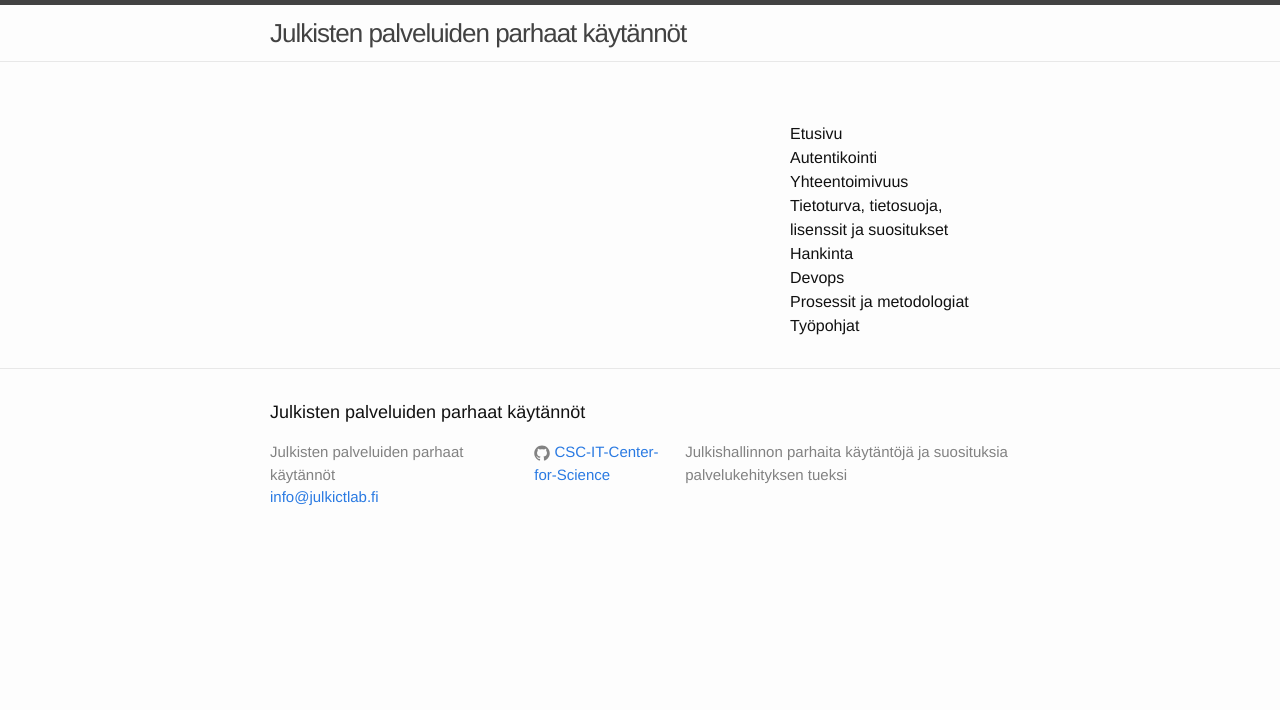
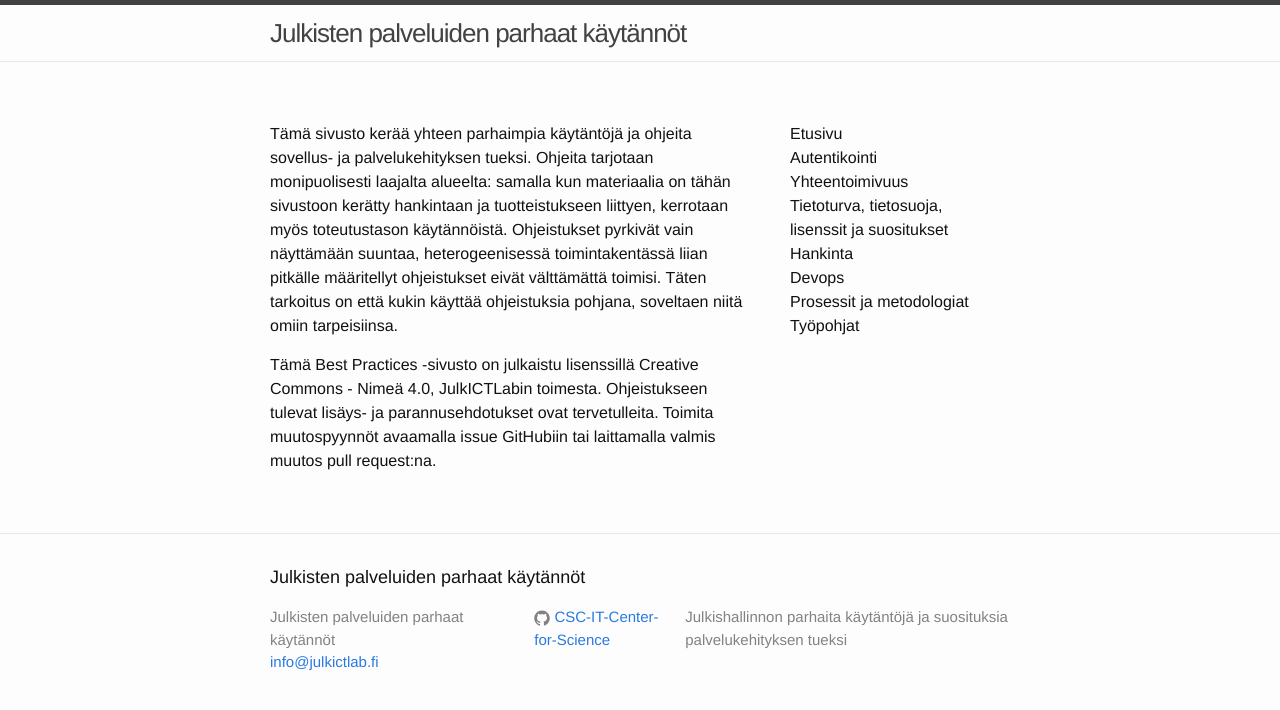
Before and after one commit to CSC-IT-Center-for-Science/julkictlab-best-practices, a Jekyll site: the page built from index.md, in a window 1280 px wide. Shown: the top 710 px of the page. Built offline with Jekyll 4.4.1, drawn with Linux system fonts in a browser that asks for light colours.

Commit message:
Added text to index page.

```diff
--- a/index.md
+++ b/index.md
@@ -1,3 +1,7 @@
 ---
 layout: page
 ---
+
+Tämä sivusto kerää yhteen parhaimpia käytäntöjä ja ohjeita sovellus- ja palvelukehityksen tueksi. Ohjeita tarjotaan monipuolisesti laajalta alueelta: samalla kun materiaalia on tähän sivustoon kerätty hankintaan ja tuotteistukseen liittyen, kerrotaan myös toteutustason käytännöistä. Ohjeistukset pyrkivät vain näyttämään suuntaa, heterogeenisessä toimintakentässä liian pitkälle määritellyt ohjeistukset eivät välttämättä toimisi. Täten tarkoitus on että kukin käyttää ohjeistuksia pohjana, soveltaen niitä omiin tarpeisiinsa.
+
+Tämä Best Practices -sivusto on julkaistu lisenssillä Creative Commons - Nimeä 4.0, JulkICTLabin toimesta. Ohjeistukseen tulevat lisäys- ja parannusehdotukset ovat tervetulleita. Toimita muutospyynnöt avaamalla issue GitHubiin tai laittamalla valmis muutos pull request:na.
```
